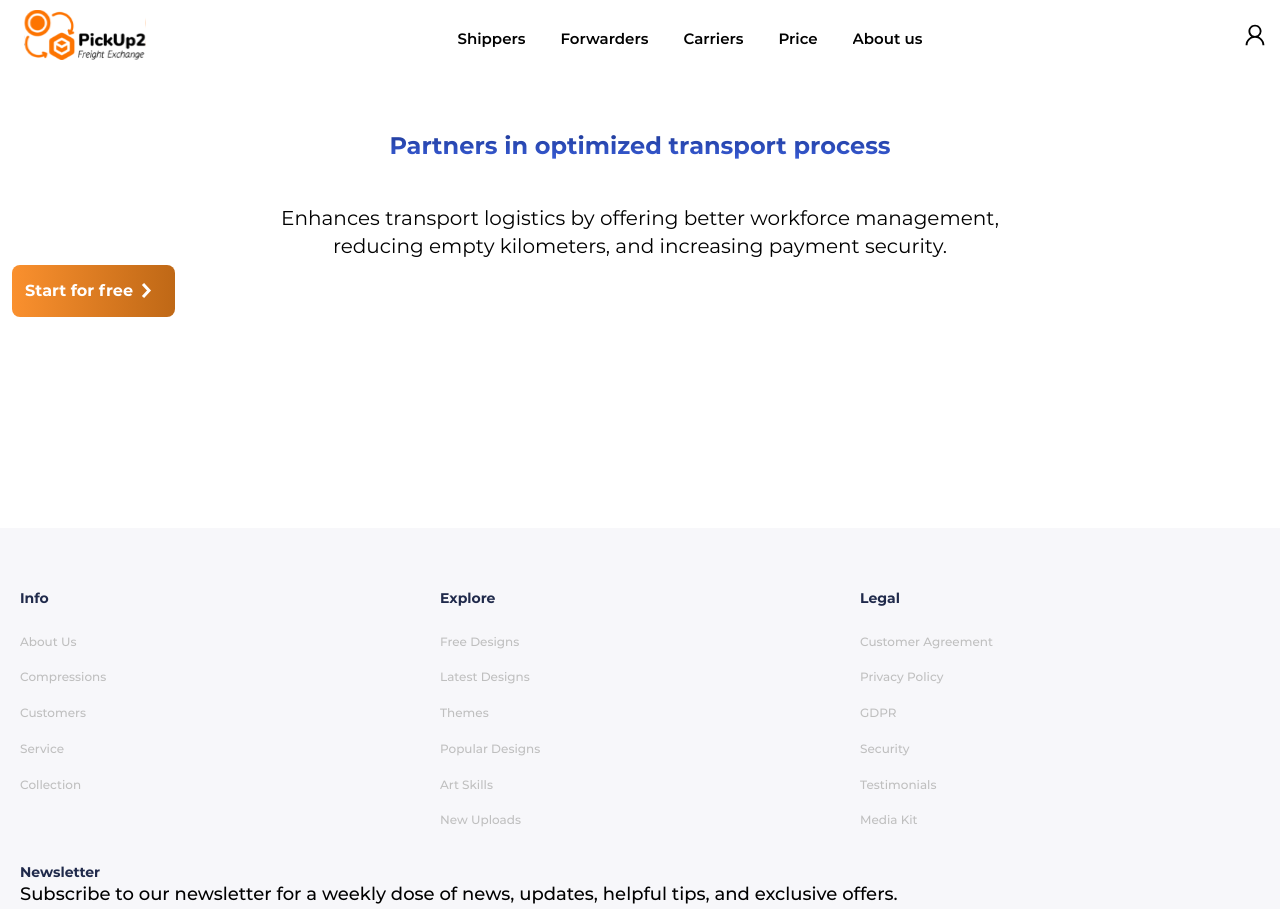
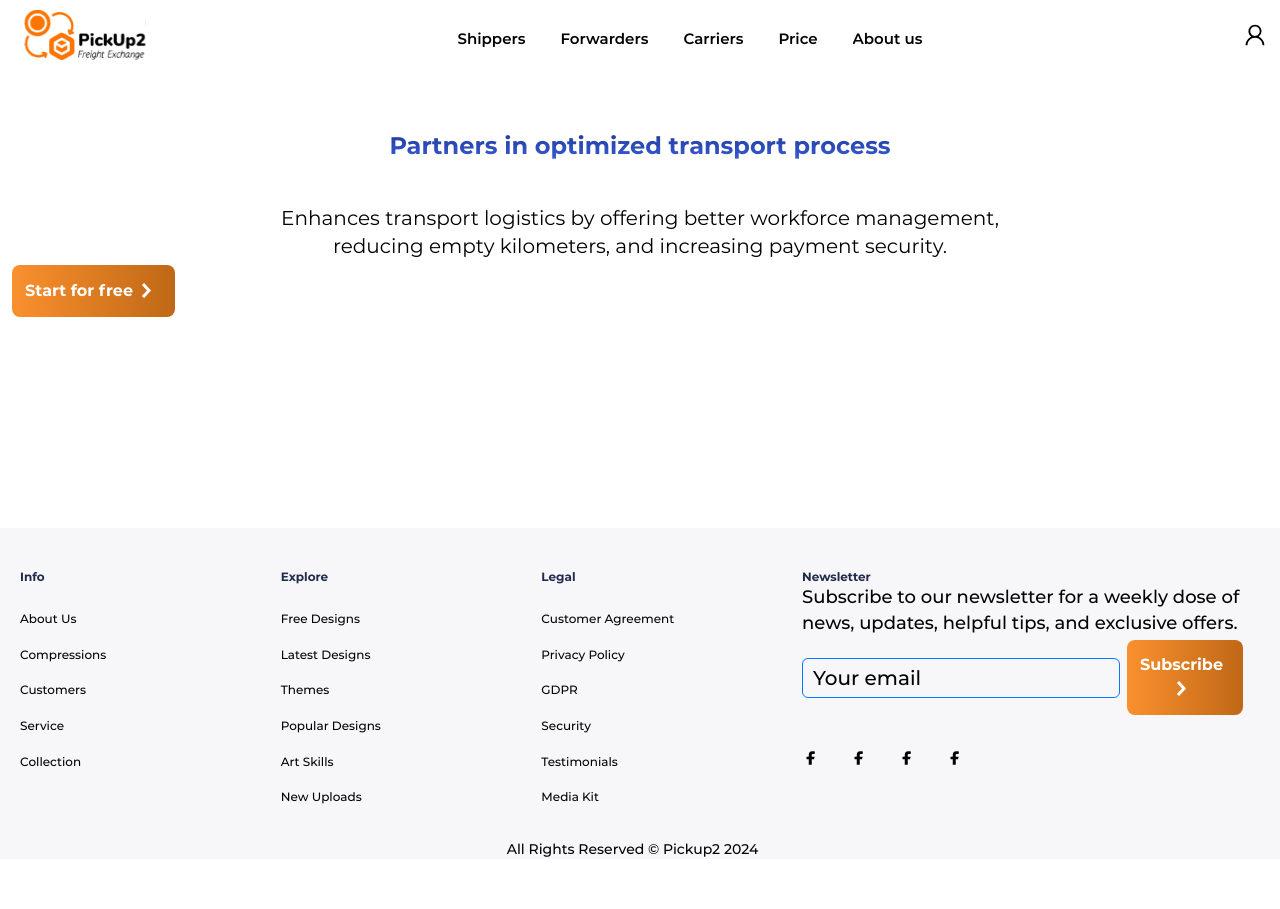
Before and after one commit to freightXapp/WebPage, a Nuxt app: page / in a window 1280 px wide. Shown: the top 909 px of the page. After the commit the page ends 859 px from the top, so only its background shows below. Built offline with nearby package versions, Linux system fonts and the light colour scheme.

Commit message:
add copyright section adjust font-size and colors

```diff
--- a/components/Footer.vue
+++ b/components/Footer.vue
@@ -49,7 +49,12 @@
             required
             class="footer__input"
           />
-          <button type="submit" class="footer__button">SUBSCRIBE</button>
+          <BaseButton
+            :bg-color="'var(--pc2-orange-button)'"
+            :link-path="'https://one2hero.com/'"
+            :button-text="'Subscribe'"
+            :tag="'a'"
+          />
         </form>
         <div class="footer__icons">
           <Facebook />
@@ -57,6 +62,11 @@
           <Facebook />
           <Facebook />
         </div>
+      </div>
+      <div class="footer__copyright">
+        <p class="footer__copyright--text">
+          All Rights Reserved © Pickup2 2024
+        </p>
       </div>
     </div>
   </section>
@@ -72,7 +82,7 @@ import Facebook from "~/assets/BaseIcons/facebook.svg";
   width: 100%;
   background: #f7f7fa;
   color: black;
-  padding: 60px 0;
+  padding: 40px 15px 0 0;
   bottom: 0;
   left: 0;
   margin-top: auto;
@@ -81,7 +91,7 @@ import Facebook from "~/assets/BaseIcons/facebook.svg";
     display: flex;
     flex-wrap: wrap;
     justify-content: space-between;
-    gap: 20px; // Reduced gap for better alignment
+    gap: 20px;
     max-width: 1280px;
     margin: 0 auto;
     padding: 0 20px;
@@ -95,9 +105,16 @@ import Facebook from "~/assets/BaseIcons/facebook.svg";
     &--newsletter {
       h4 {
         color: #202a4b;
-        font-size: 1.4rem;
+        font-size: 1.2rem;
         font-weight: 600;
       }
+    }
+  }
+  &__copyright {
+    width: 100%;
+    text-align: center;
+    &--text {
+      font-size: 1.4rem;
     }
   }
 
@@ -112,7 +129,7 @@ import Facebook from "~/assets/BaseIcons/facebook.svg";
       font-size: 1.2rem;
       font-weight: 400;
       text-decoration: none;
-      color: #bfbfbf;
+      color: #000000;
       display: inline-block;
 
       &:hover {
@@ -138,14 +155,6 @@ import Facebook from "~/assets/BaseIcons/facebook.svg";
     }
   }
 
-  &__title {
-    font-size: 2rem;
-    font-weight: 600;
-    p {
-      font-size: 1.2rem;
-    }
-  }
-
   &__form {
     display: flex;
     gap: 5px;
@@ -158,12 +167,12 @@ import Facebook from "~/assets/BaseIcons/facebook.svg";
     border-radius: 6px;
     background: none;
     outline: none;
-    border: 1px solid #7489c6;
-    caret-color: #fff;
-    color: #fff;
+    border: 1px solid var(--baby-blue, #7489c6);
+    caret-color: #010101;
+    color: #0a0909;
     padding-left: 10px;
     &::placeholder {
-      color: #ccc;
+      color: #010101;
     }
   }
 
```
